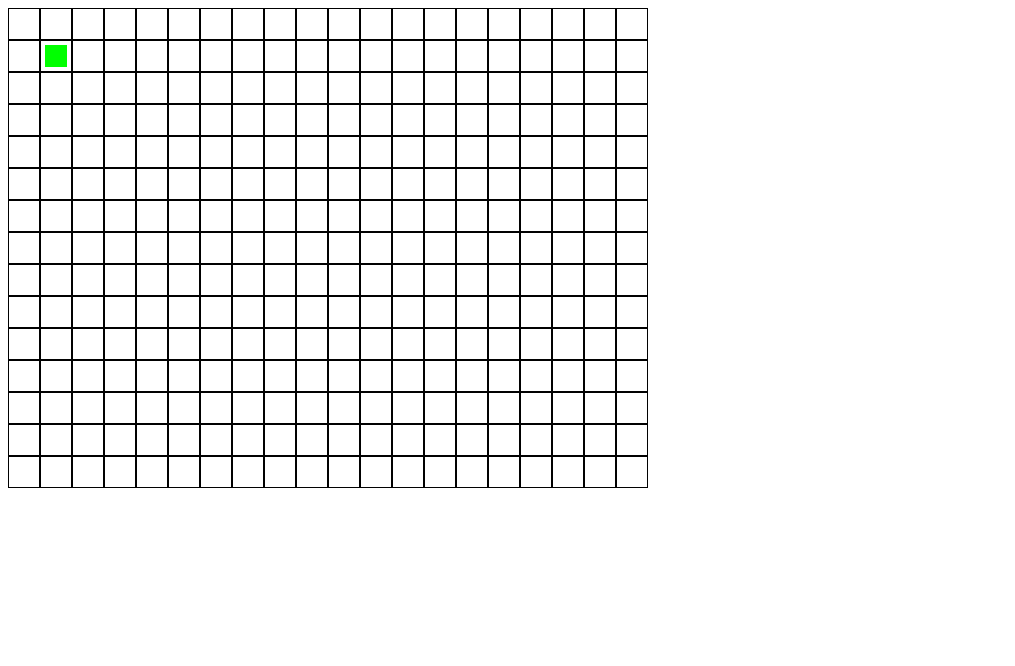
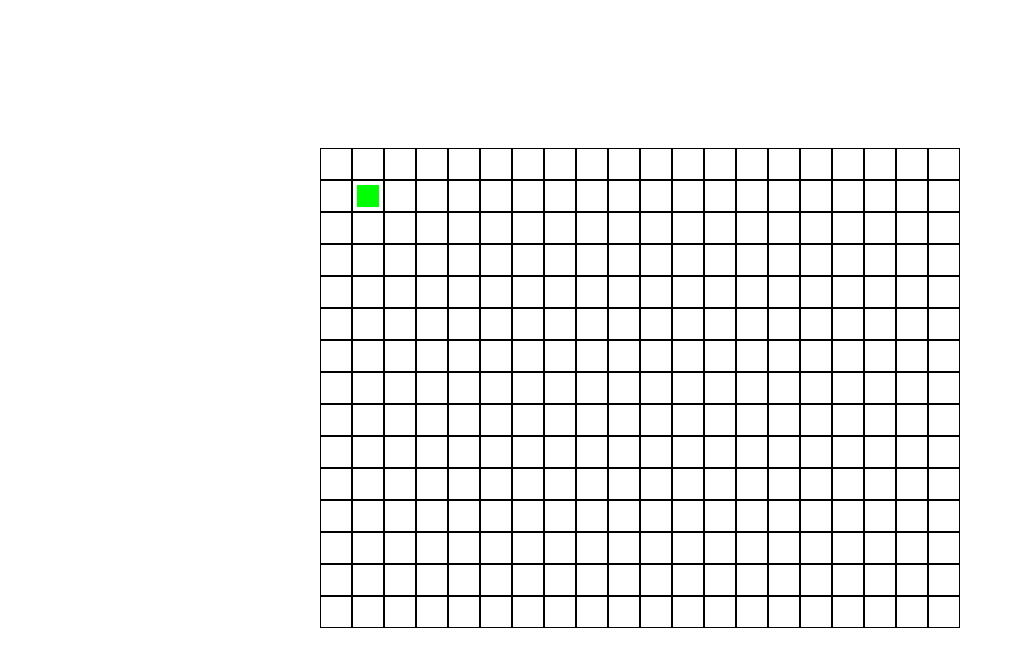
Before and after one commit to zogrethrow/brick-battle, a website with bundled scripts: page index.html in a window 1280 px wide. Shown: the whole page, without its empty margins (0-1015 px from the left). Built offline with nearby package versions, Linux system fonts and the light colour scheme.

Commit message:
Centered canvas

```diff
--- a/index.html
+++ b/index.html
@@ -1,4 +1,7 @@
 <!DOCTYPE html>
+<head>
+  <link rel="stylesheet" href="./main.css" />
+</head>
 <body>
-    <script type="module" src="./src/main.js"></script>
+  <script type="module" src="./src/main.js"></script>
 </body>
--- /dev/null
+++ b/main.css
@@ -0,0 +1,6 @@
+body {
+  height: 95vh;
+  display: flex;
+  justify-content: center;
+  align-items: center;
+}
```
